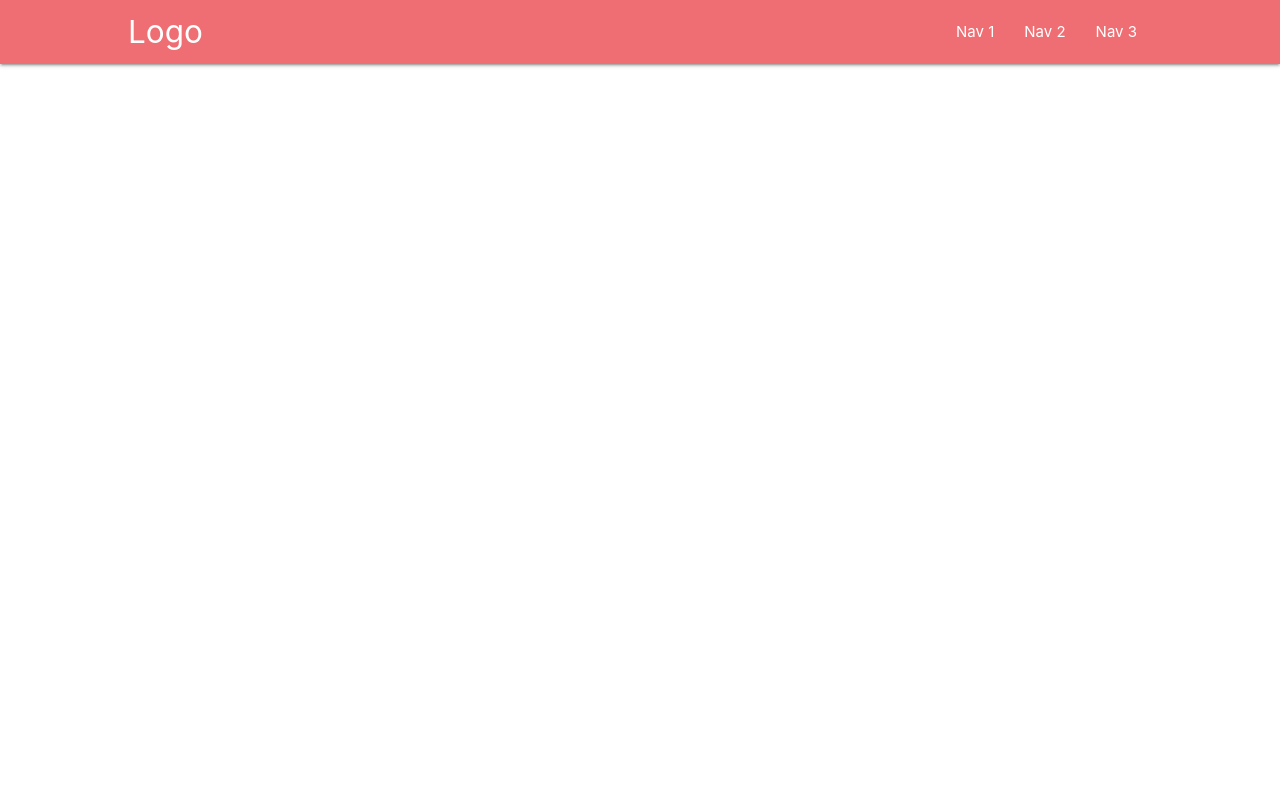
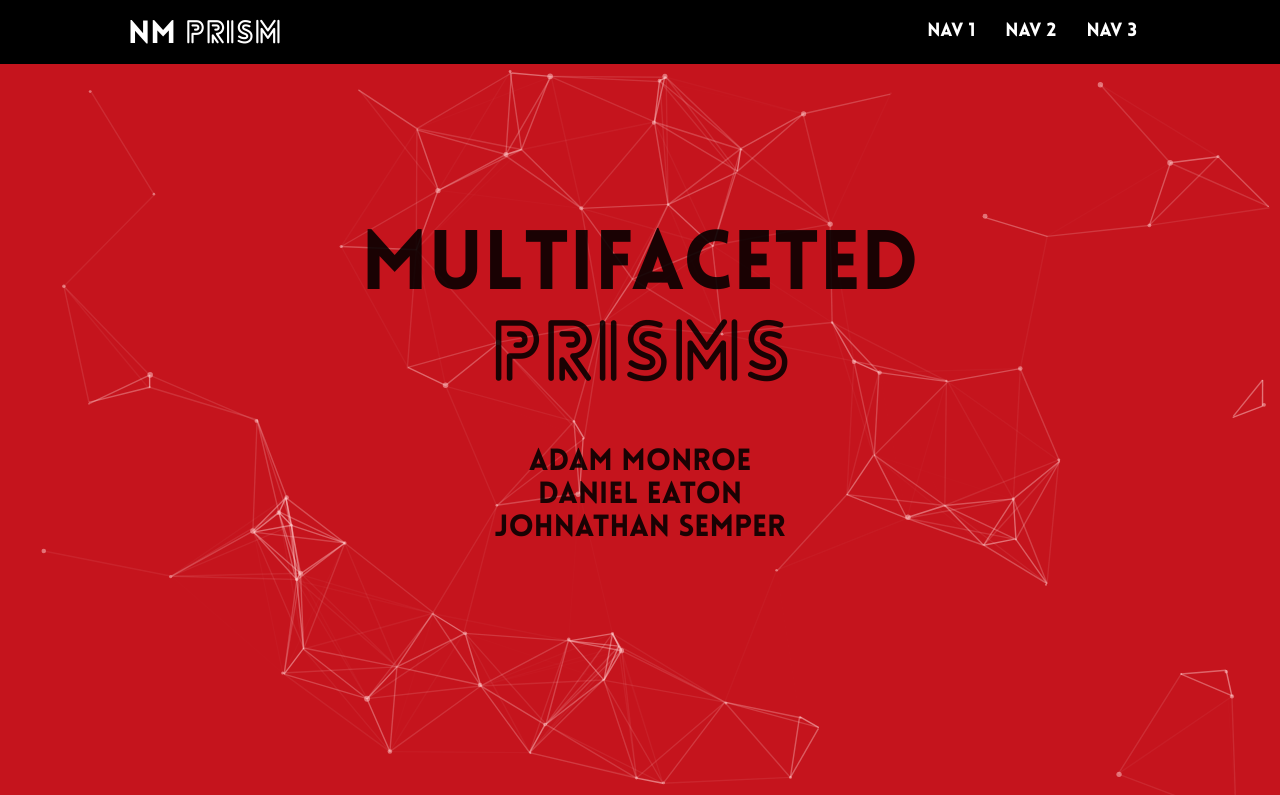
Before and after one commit to DukeCityDev/PresentationSite, a plain HTML site: page index.html in a window 1280 px wide. Shown: the top 795 px of the page. Drawn offline with nearby package versions, Linux system fonts and the light colour scheme; files that its build step writes are made by us from their sources.

Commit message:
got particle.js working correctly

```diff
--- a/index.html
+++ b/index.html
@@ -15,17 +15,36 @@
     <title>New Mexico Prisms</title>
 </head>
 <body>
-<nav>
-    <div id="navigation-wrapper" class="nav-wrapper">
-        <a id="brand-logo" href="" class="brand-logo">Logo</a>
-        <ul id="nav-mobile" class="right hide-on-med-and-down">
-            <li><a href="">Nav 1</a></li>
-            <li><a href="">Nav 2</a></li>
-            <li><a href="">Nav 3</a></li>
-        </ul>
+        <nav class="">
+            <div id="navigation-wrapper" class="nav-wrapper black">
+                <a id="brand-logo" href="" class="brand-logo"><mark class="logo-text lovelo-black  white-text">NM</mark><mark class="logo-text lovelo-bold white-text"> Prism</mark></a>
+                <ul id="nav-mobile" class="right hide-on-med-and-down">
+                    <li ><a class="lovelo-black nav-text"href="#black">Nav 1</a></li>
+                    <li ><a class="lovelo-black nav-text" href="#blue">Nav 2</a></li>
+                    <li><a class="lovelo-black nav-text" href="#green">Nav 3</a></li>
+                </ul>
+            </div>
+        </nav>
+    <div id="particles-js">
+        <div id="particle-container">
+            <h1 class="lovelo-black particle-header-text" style="margin:0">Multifaceted</h1>
+            <h1 class="lovelo-bold particle-header-text" style="margin:0">Prisms</h1>
+            <h3 class="lovelo-black leading-name" style="margin-bottom:0">Adam Monroe</h3>
+            <h3 class="lovelo-black" style="margin:0">Daniel Eaton</h3>
+            <h3 class="lovelo-black" style="margin:0">Johnathan Semper</h3>
+        </div>
     </div>
-</nav>
+    <section id="tech-description" class="black scrollspy" style="height:100vh">
+        <h1></h1>
+    </section>
+    <section id="blue" class="blue scrollspy" style="height:100vh">
+    </section>
+    <section id="green" class="green scrollspy" style="height:100vh">
+    </section>
 </body>
+<script src="https://cdn.jsdelivr.net/npm/particles.js@2.0.0/particles.min.js"></script>
+<script src="https://cdnjs.cloudflare.com/ajax/libs/jquery/3.3.1/jquery.js"></script>
 <!-- Compiled and minified JavaScript -->
-<script src="https://cdnjs.cloudflare.com/ajax/libs/materialize/1.0.0-beta/js/materialize.min.js"></script>
+<script src="https://cdnjs.cloudflare.com/ajax/libs/materialize/0.100.2/js/materialize.min.js"></script>
+<script src="/js/index.js"></script>
 </html>
--- /dev/null
+++ b/js/index.js
@@ -0,0 +1,121 @@
+//PARTICLES JS
+/* ---- particles.js config ---- */
+
+particlesJS("particles-js", {
+    "particles": {
+        "number": {
+            "value": 80,
+            "density": {
+                "enable": true,
+                "value_area": 800
+            }
+        },
+        "color": {
+            "value": "#ffffff"
+        },
+        "shape": {
+            "type": "circle",
+            "stroke": {
+                "width": 0,
+                "color": "#000000"
+            },
+            "polygon": {
+                "nb_sides": 5
+            },
+            "image": {
+                "src": "img/github.svg",
+                "width": 100,
+                "height": 100
+            }
+        },
+        "opacity": {
+            "value": 0.5,
+            "random": false,
+            "anim": {
+                "enable": false,
+                "speed": 1,
+                "opacity_min": 0.1,
+                "sync": false
+            }
+        },
+        "size": {
+            "value": 3,
+            "random": true,
+            "anim": {
+                "enable": false,
+                "speed": 40,
+                "size_min": 0.1,
+                "sync": false
+            }
+        },
+        "line_linked": {
+            "enable": true,
+            "distance": 150,
+            "color": "#ffffff",
+            "opacity": 0.6313181133058181,
+            "width": 1.4
+        },
+        "move": {
+            "enable": true,
+            "speed": 6,
+            "direction": "none",
+            "random": false,
+            "straight": false,
+            "out_mode": "out",
+            "bounce": false,
+            "attract": {
+                "enable": false,
+                "rotateX": 600,
+                "rotateY": 1200
+            }
+        }
+    },
+    "interactivity": {
+        "detect_on": "canvas",
+        "events": {
+            "onhover": {
+                "enable": false,
+                "mode": "repulse"
+            },
+            "onclick": {
+                "enable": false,
+                "mode": "push"
+            },
+            "resize": true
+        },
+        "modes": {
+            "grab": {
+                "distance": 400,
+                "line_linked": {
+                    "opacity": 1
+                }
+            },
+            "bubble": {
+                "distance": 400,
+                "size": 40,
+                "duration": 2,
+                "opacity": 8,
+                "speed": 3
+            },
+            "repulse": {
+                "distance": 200,
+                "duration": 0.4
+            },
+            "push": {
+                "particles_nb": 4
+            },
+            "remove": {
+                "particles_nb": 2
+            }
+        }
+    },
+    "retina_detect": true
+});
+
+
+///////////////////////////////////
+$(document).ready(function(){
+    $('.scrollspy').scrollSpy({
+        scrollOffset: 0
+    });
+});
--- a/scss/index.scss
+++ b/scss/index.scss
@@ -1,7 +1,111 @@
+//fonts
+@font-face {
+  font-family: "Lovelo Black";
+  src: url("fonts/LoveloBlack.woff");
+}
+@font-face {
+  font-family: "Lovelo Line Bold";
+  src: url("fonts/LoveloLineBold.woff");
+}
+@font-face {
+  font-family: "Lovelo Line Light";
+  src: url("fonts/LoveloLineLight.woff");
+}
+.lovelo-bold{
+  font-family: "Lovelo Line Bold";
+}
+.lovelo-black{
+  font-family: "Lovelo Black";
+}
+.lovelo-light{
+  font-family: "Lovelo Line Light";
+}
+
+mark{
+  background-color: inherit;
+}
 #navigation-wrapper{
+  width: 100%;
   padding-left: 10vw;
   padding-right: 10vw;
 }
+
+nav{
+  ul{
+    a{
+      .logo-text{
+        font-size: 1.5rem !important;
+      }
+    }
+  }
+}
+
+.nav-text{
+  font-size: 1.25rem !important;
+}
+#particles-js{
+  width: 100% !important;
+  height: 95vh !important;
+  background-color: #b61924;
+}
+#particle-container{
+  position:absolute;
+  height: 100%;
+  padding-top: 20vh;
+  padding-left: 10%;
+  padding-right: 10%;
+  padding-bottom: 0;
+  background-color:rgba(255, 0, 0, 0.2);
+  width: 100%;
+
+  h1{
+    text-align: center;
+    font-size: 5.5em;
+  }
+  h3{
+    text-align: center;
+    font-size: 2em;
+  }
+  .leading-name{
+    margin-top: 5vh;
+  }
+}
+
+
+//////////////////AURORA SECTIOM
+.aurora-outer {
+  width: 100%;
+  height: 100vh;
+  background: linear-gradient(30deg, #ba0c2f 0%, #ba0c2f 50%, #a7a8aa 100%);
+  background-size: 200%;
+  animation: aurora 10s infinite;
+}
+
+@keyframes aurora {
+  0% {
+    background-position: left top;
+  }
+  25% {
+    background-position: right top;
+  }
+  50% {
+    background-position: right bottom;
+  }
+  75% {
+    background-position: left bottom;
+  }
+  100% {
+    background-position: left top;
+  }
+}
+
+div {
+  display: block;
+  height: 180px;
+  width: 180px;
+  position: relative;
+}
+
 
 
 //////////////////////////////////////// MEDIA QUERIES
```
Also changed, not shown: 1 other file.
